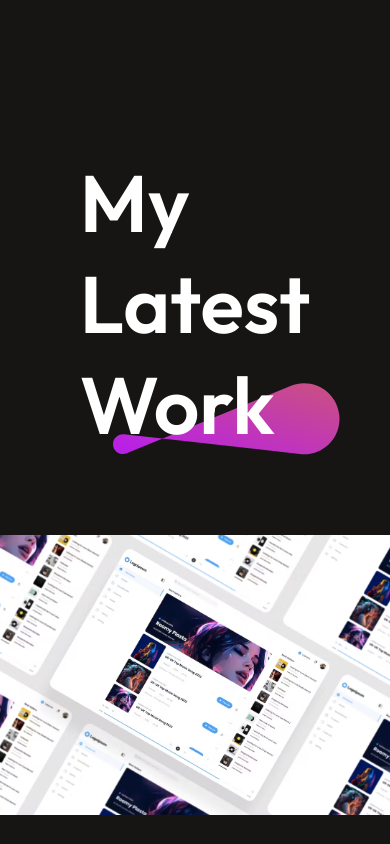
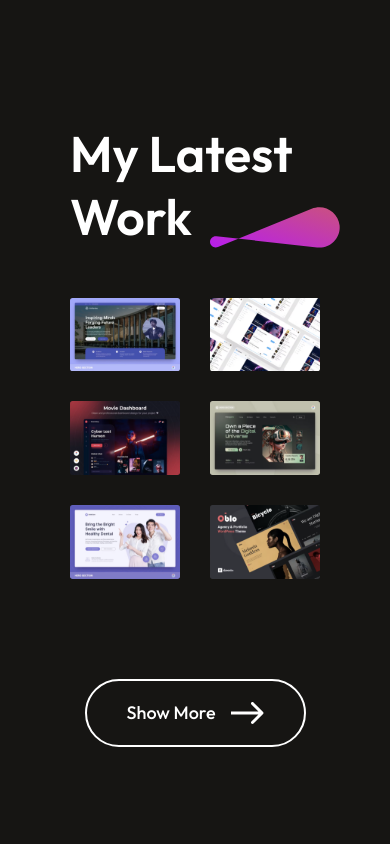
Before and after one commit to Giancarlo49/portfolio2024, a React (Vite) app: page / in a window 390 px wide. Shown: the part 4120-4964 px from the top of the page. Built offline with nearby package versions, Linux system fonts and the light colour scheme.

Commit message:
mywork section responsive

```diff
--- a/src/Components/MyWork/MyWork.css
+++ b/src/Components/MyWork/MyWork.css
@@ -61,3 +61,34 @@
     gap: 30px;
     transition: 0.6s;
 }
+
+@media(max-width:768px){
+    .mywork{
+        gap: 50px;
+        margin: 50px 70px;
+        align-items: start;
+    }
+    .mywork-title h1{
+        padding: 0;
+        font-size: 50px;
+        font-weight: 600;
+    }
+    .mywork-title img{
+        width: 130px;
+        margin-right: -20px;
+    }
+    .mywork-container{
+        grid-template-columns: 1fr 1fr;
+        gap: 30px;
+    }
+    .mywork-container img{
+        width: 100%;
+        height: 100%;
+    }
+    .mywork-showmore{
+        padding: 20px 40px;
+        font-size: 18px;
+        margin: 50px auto;
+        cursor: pointer;
+    }
+}
```
